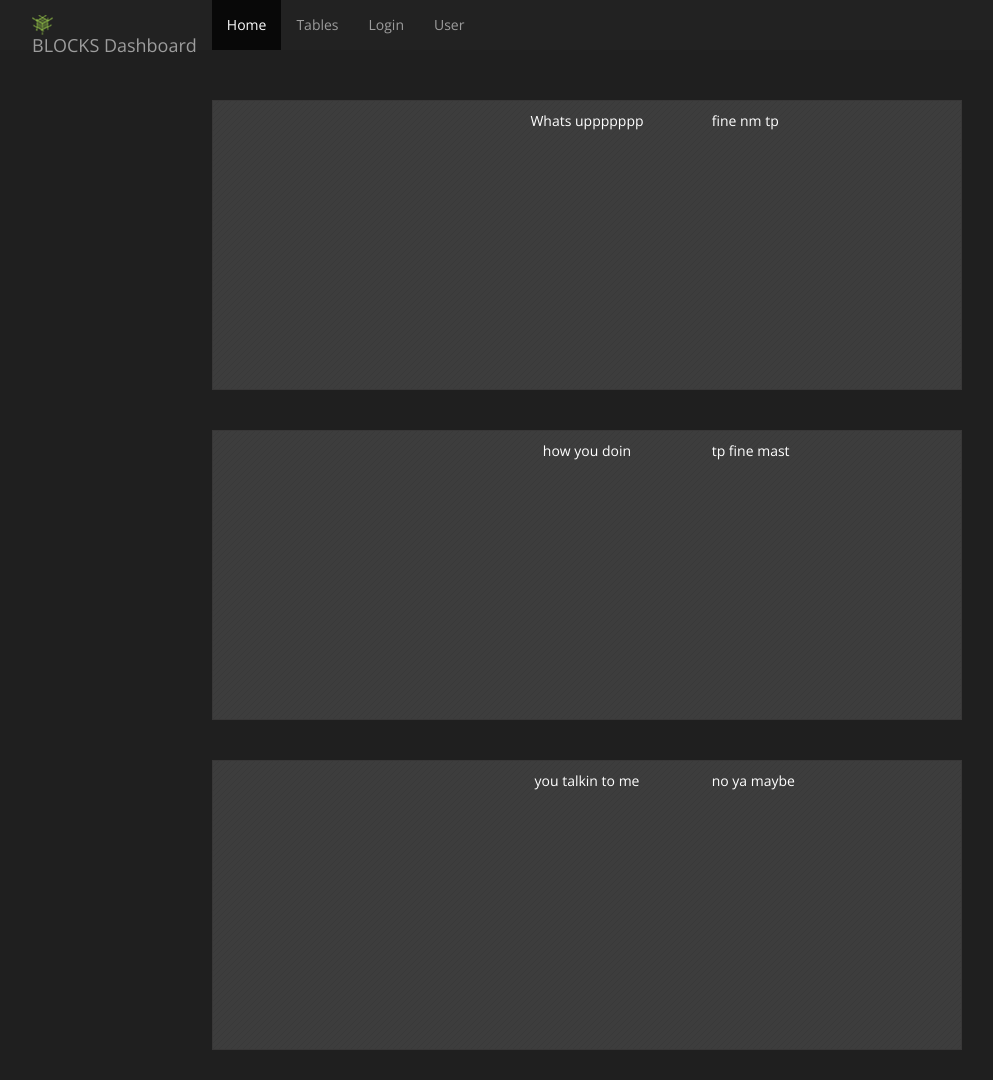
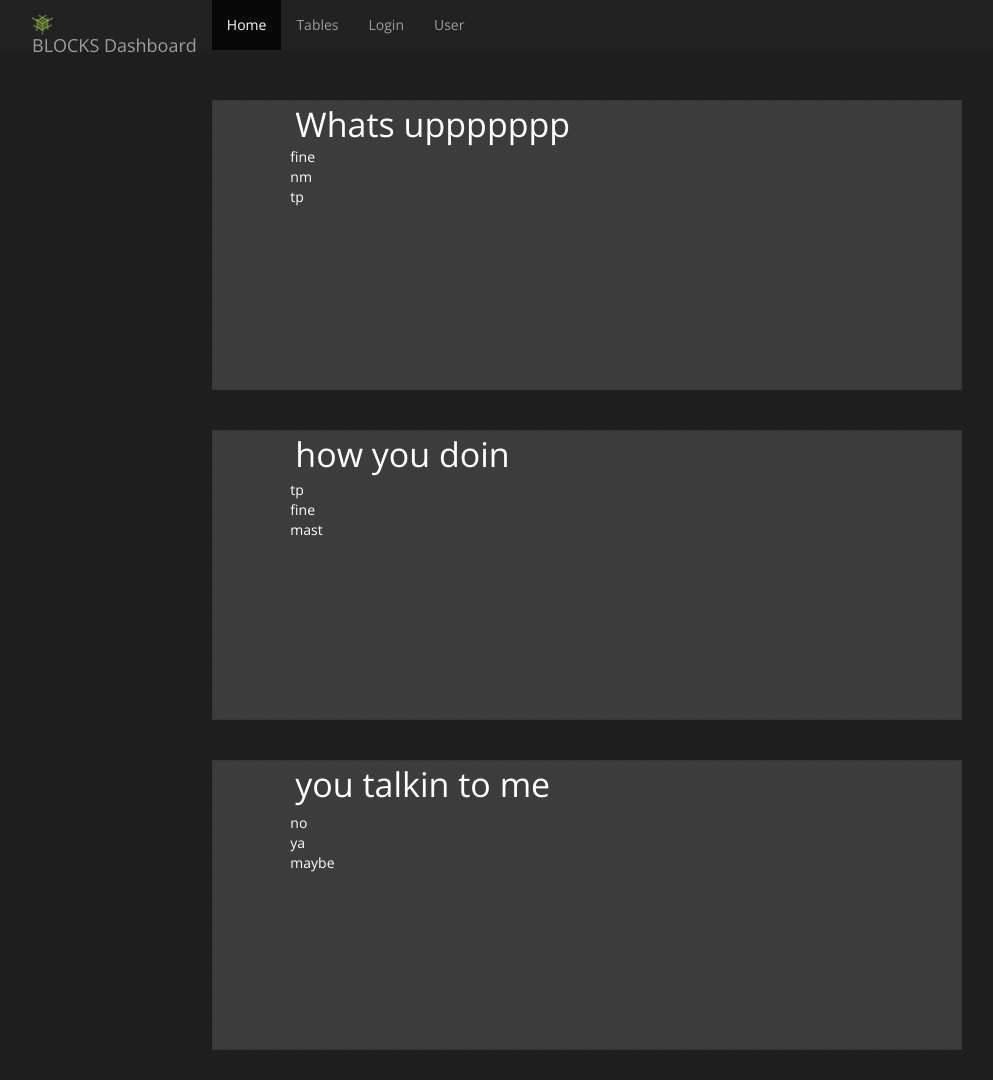
Before and after one commit to DevenBhalerao/Survey_Website, a Django app: a page that uses templates/Survey/Take_Survey.html in a window 1280 px wide. Shown: the whole page, without its empty margins (53-1046 px from the left). Run offline with Django 3.2, Linux system fonts and the light colour scheme; data comes from the database, SQL or seed files in the repository; some libraries are stand-ins or nearby versions.

Commit message:
added div tags for question and style

```diff
--- a/static/css/main.css
+++ b/static/css/main.css
@@ -117,10 +117,9 @@ h5 {
 
 .dash-unit h3 {
 	font-weight:300;
-	font-size: 15px;
+	font-size: 25px;
 	line-height: 2px;
 	letter-spacing: 0px;
-	color: #b2c831;
 	padding-top:10px;
 	padding-left:5px;
 	margin-top:2px;
@@ -129,7 +128,7 @@ h5 {
 
 
 .dash-unit p {
-	font-size: 14px;
+	font-size: 34px;
 	font-weight: 200;
 	line-height: 16px;
 	color: inherit;
--- a/templates/Survey/Take_Survey.html
+++ b/templates/Survey/Take_Survey.html
@@ -14,14 +14,20 @@
 {% for question in questions %}
 <div class="col-sm-8 col-lg-8 col-lg-offset-2 col-sm-offset-2 top10">
 	<div class="dash-unit top10">
-		<div class="text-center col-md-4 col-md-offset-4">
-			{{ question.question_text }}
+		<div class=" col-md-11 col-md-offset-1 pull-left">
+			<p class="lead">
+				{{ question.question_text }}
+			</p>
 		</div>
+
 		{% for choice in choices %}
-		{% if choice.question == question %}
-		{{ choice.choice_text }}
-		{% endif %}
+		<div class=" col-md-11 col-md-offset-1">
+			{% if choice.question == question %}
+			{{ choice.choice_text }}
+			{% endif %}
+		</div>
 		{% endfor %}
+
 	</div>
 </div>
 {% endfor %}
```
